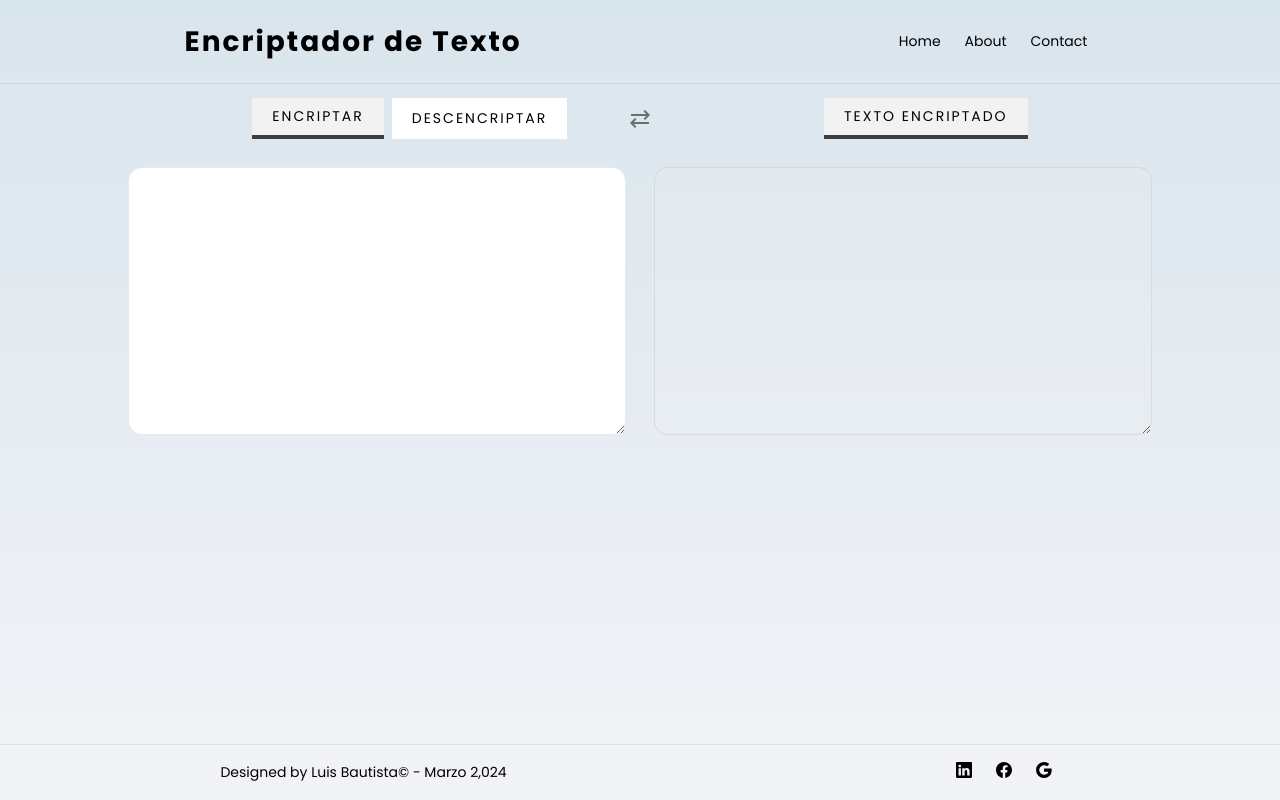
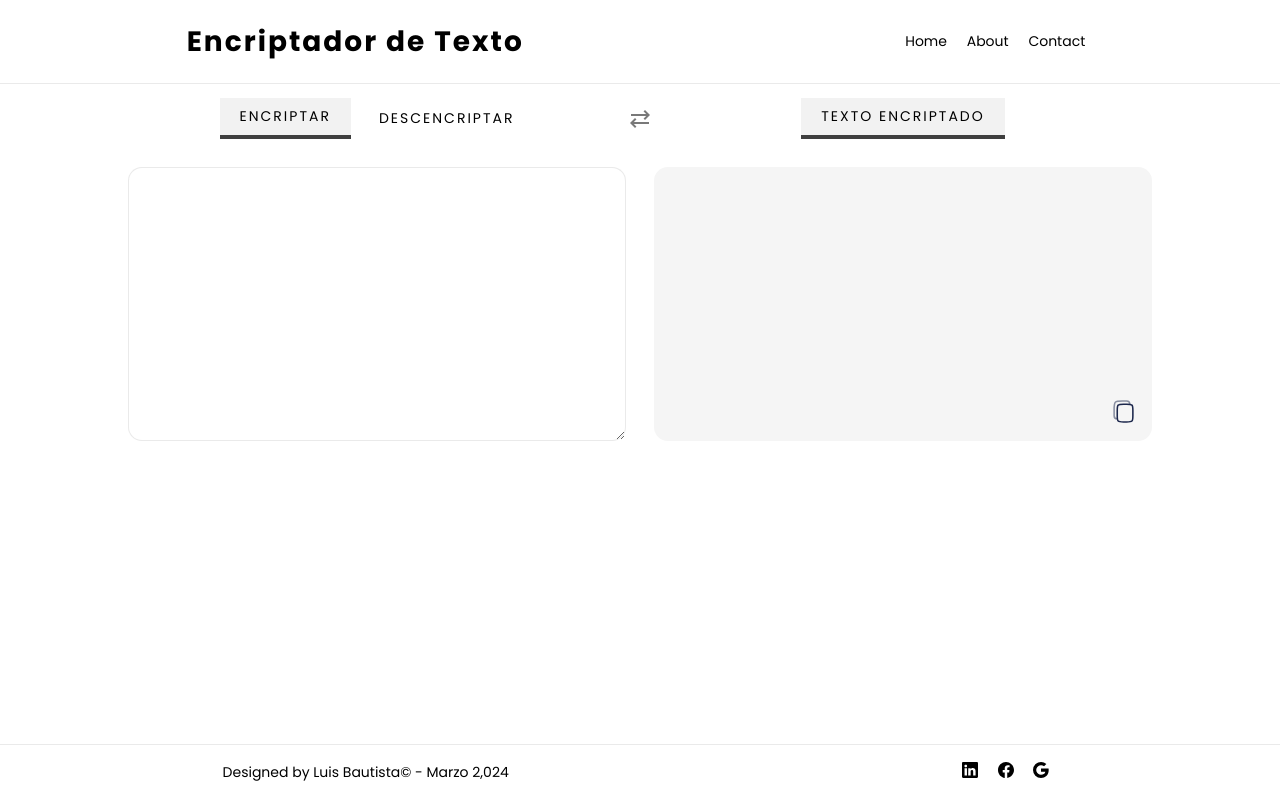
Before and after one commit to LBaure/encriptador, a plain HTML site: page index.html in a window 1280 px wide. Drawn offline with nearby package versions, Linux system fonts and the light colour scheme.

Commit message:
se corrigio estilo css

```diff
--- a/index.html
+++ b/index.html
@@ -27,9 +27,7 @@
     </header>
     <main>
       <div class="contenedor">
-        <nav class="nav-tabs">
-          <ul>
-            <li>
+        <div class="columna">
           <div class="grupo-botones grupo-1">
             <button id="btnEncriptar" class="boton active" onclick="encriptarTexto()">
               Encriptar
@@ -38,39 +36,38 @@
               descencriptar
             </button>
           </div>
-            </li>
-
+        </div>
         <button class="boton-icono boton-enviar-texto" onclick="intercambiarProcesos()">
           <span class="material-symbols-outlined">
             sync_alt
           </span>
         </button>
-
-            <li>
+        <div class="columna">
+          <div class="grupo-botones">
             <div class="grupo-botones  grupo-2">
               <button  id="botonValorProceso" class="boton active"></button>
-                <!-- <button id="btnEncriptar2" class="boton" onclick="encriptarTexto(2)">
-                  Encriptar
-                </button>
-                <button id="btnDescencriptar2" class="boton  active" onclick="desecriptarTexto(2)">
-                  Desencriptar
-                </button> -->
             </div>
-            </li>
-          </ul>
-        </nav>
+          </div>
+        </div>
       </div>
 
 
 
       <div class="contenedor-text-area">
-        <div class="column-textarea">
+        <div class="columna">
           <textarea id="textBox1" name="textBox1" id="" rows="10" autofocus onkeyup="procesar()"></textarea>
         </div>
 
-        <div class="column-textarea">
-
-          <textarea id="textBox2" name="text-2" id="" cols="30" rows="10" disabled></textarea>
+        <div class="columna">
+          <div class="contenido-encriptado">
+            <textarea id="textBox2" readonly></textarea>
+            <button class="boton-copiar">
+              <svg width="25px" height="25px" viewBox="0 0 24 24" fill="none" xmlns="http://www.w3.org/2000/svg">
+                <path d="M6 11C6 8.17157 6 6.75736 6.87868 5.87868C7.75736 5 9.17157 5 12 5H15C17.8284 5 19.2426 5 20.1213 5.87868C21 6.75736 21 8.17157 21 11V16C21 18.8284 21 20.2426 20.1213 21.1213C19.2426 22 17.8284 22 15 22H12C9.17157 22 7.75736 22 6.87868 21.1213C6 20.2426 6 18.8284 6 16V11Z" stroke="#1C274C" stroke-width="1.5"/>
+                <path opacity="0.5" d="M6 19C4.34315 19 3 17.6569 3 16V10C3 6.22876 3 4.34315 4.17157 3.17157C5.34315 2 7.22876 2 11 2H15C16.6569 2 18 3.34315 18 5" stroke="#1C274C" stroke-width="1.5"/>
+                </svg>
+            </button>
+          </div>
         </div>
 
 
--- a/script.js
+++ b/script.js
@@ -67,7 +67,7 @@ function encriptar() {
   for (let i = 0; i < vocales.length; i++ ) {
     texto = texto.replaceAll(vocales[i], claves[i]);
     console.log("texto nuevo: ", texto);
-    document.querySelector('#textBox2').value = texto;
+    document.querySelector('#textBox2').innerHTML = texto;
   }
 }
 
@@ -79,7 +79,7 @@ function desencriptar() {
   for (let i = 0; i < claves.length; i++ ) {
     texto = texto.replaceAll(claves[i], vocales[i]);
     console.log("textonuevo", texto);
-    document.querySelector('#textBox2').value = texto;
+    document.querySelector('#textBox2').innerHTML = texto;
   }
 }
 
@@ -88,10 +88,10 @@ function desencriptar() {
 function intercambiarProcesos() {
 
   let text1 = document.querySelector('#textBox1').value;
-  let text2 = document.querySelector('#textBox2').value;
+  let text2 = document.querySelector('#textBox2').innerHTML;
 
   document.querySelector('#textBox1').value = text2;
-  document.querySelector('#textBox2').value = text1;
+  document.querySelector('#textBox2').innerHTML = text1;
 
   if(operacion === 1) {
     desecriptarTexto(1)
--- a/style.css
+++ b/style.css
@@ -12,9 +12,7 @@ body {
   min-height: 100vh;
   display: flex;
   flex-direction: column;
-  /* background: rgb(2,0,36); */
-  /* background: linear-gradient(90deg, rgba(2,0,36,1) 0%, rgba(217,229,237,1) 0%, rgba(242,243,247,1) 100%); */
-  background: linear-gradient(#d9e5ed, #f2f3f7);
+  /* background: linear-gradient(#d9e5ed, #f2f3f7); */
 }
 
 header {
@@ -41,7 +39,6 @@ header nav {
 }
 
 ul {
-  display: flex;
   gap: 8px;
   list-style: none;
   margin: 0;
@@ -50,7 +47,7 @@ ul {
 
 li {
   padding: 0 8px;
-  display: flex;
+  display: inline-block;
   align-items: center;
   cursor: pointer;
 }
@@ -66,26 +63,42 @@ main {
   display: flex;
   gap: 2rem;
   width: 100%;
-  /* display: flex;
-  flex-wrap: wrap; */
+  position: relative;
 }
 
-
-.nav-tabs {
-  width: 100%;
-  display: flex;
+.columna {
+  width: 50%;
 }
 
-.nav-tabs ul {
-  width: 100%;
-  justify-content: space-around;
-}
-.nav-tabs ul {
-  vertical-align: middle;
+.boton-copiar {
+  position: absolute;
+  bottom: 10px;
+  right: 10px;
+  border: 0;
+  background: transparent;
+  cursor: pointer;
 }
 
-.column-textarea {
-  width: 50%;
+.boton-copiar:hover svg {
+  transform: scale(1.1);
+}
+
+.contenido-encriptado {
+  background-color: #f5f5f5;
+  border: 0 !important;
+  border-radius: 1rem;
+  width: 100%;
+  padding: 2rem;
+  height: 100%;
+  position: relative;
+}
+
+#textBox2 {
+  border: 0;
+  background-color: transparent;
+  padding: 0;
+  height: 100%;
+resize: none;
 }
 
 textarea {
@@ -93,22 +106,12 @@ textarea {
   border-radius: 1rem;
   width: 100%;
   padding: 2rem;
+  height: 100%;
 }
 
 textarea:focus {
   box-shadow: none;
   outline: 0;
-}
-
-
-footer {
-  display: flex;
-  justify-content: space-around;
-  align-items: center;
-  margin-top: auto;
-  padding: 0 ;
-  height: 4rem;
-  border-top: var(--border-width) solid var(--border-color);
 }
 
 .boton-icono {
@@ -133,6 +136,7 @@ footer {
 .grupo-botones {
   display: flex;
   gap: 8px;
+  justify-content: center;
 }
 
 
@@ -153,6 +157,25 @@ footer {
 }
 
 
+.boton-enviar-texto {
+  position: absolute;
+  top: 50%;
+  left: 50%;
+  transform: translate(-50%, -50%);
+}
+
+
+footer {
+  display: flex;
+  justify-content: space-around;
+  align-items: center;
+  margin-top: auto;
+  padding: 0 ;
+  height: 4rem;
+  border-top: var(--border-width) solid var(--border-color);
+}
+
+
 @media (max-width: 768px) {
   .contenedor-text-area {
     flex-direction: column;
@@ -163,7 +186,3 @@ footer {
   }
 
 }
-
-.boton-enviar-texto {
-  position: absolute;
-}
```
Lines whose indentation alone changed are shown as unchanged.
